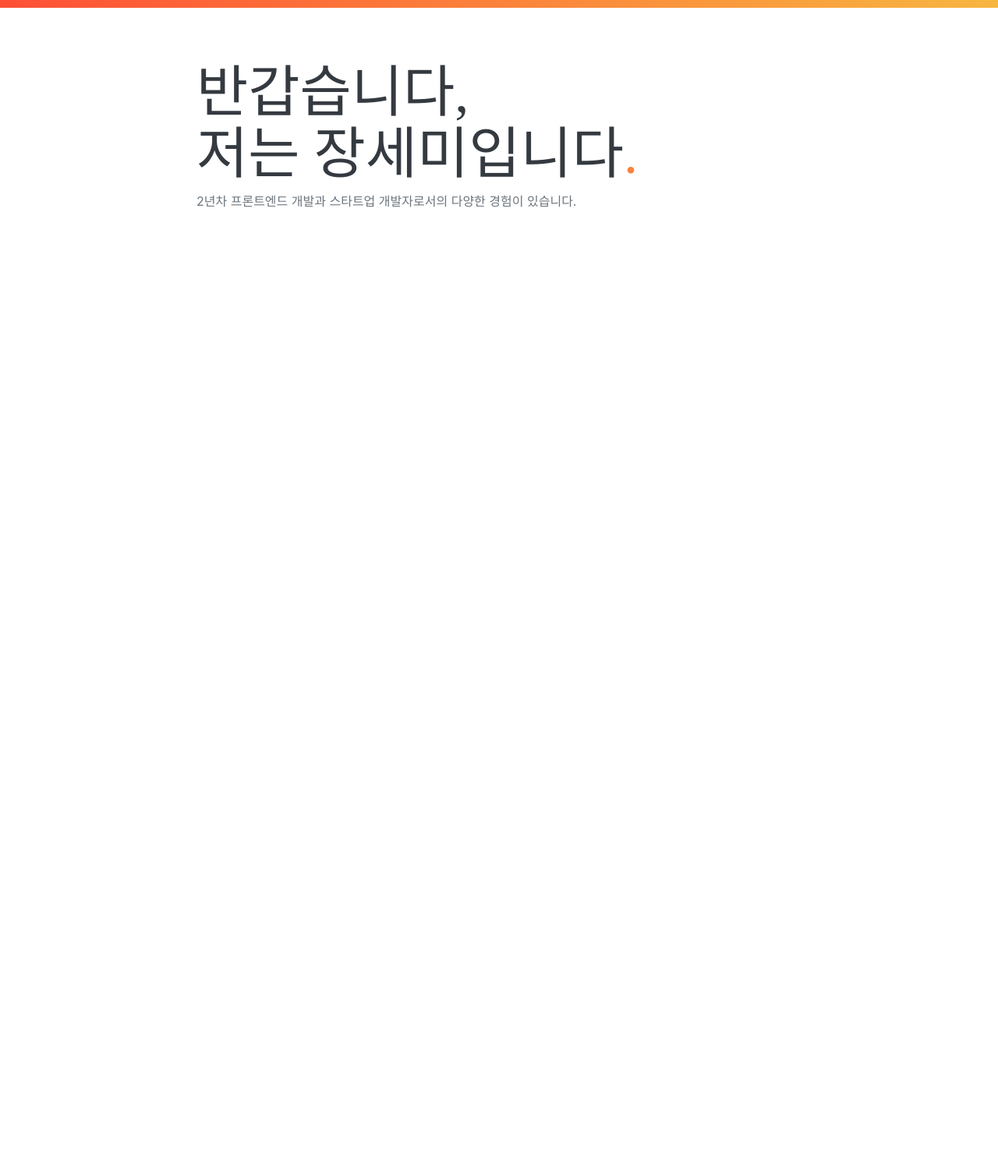
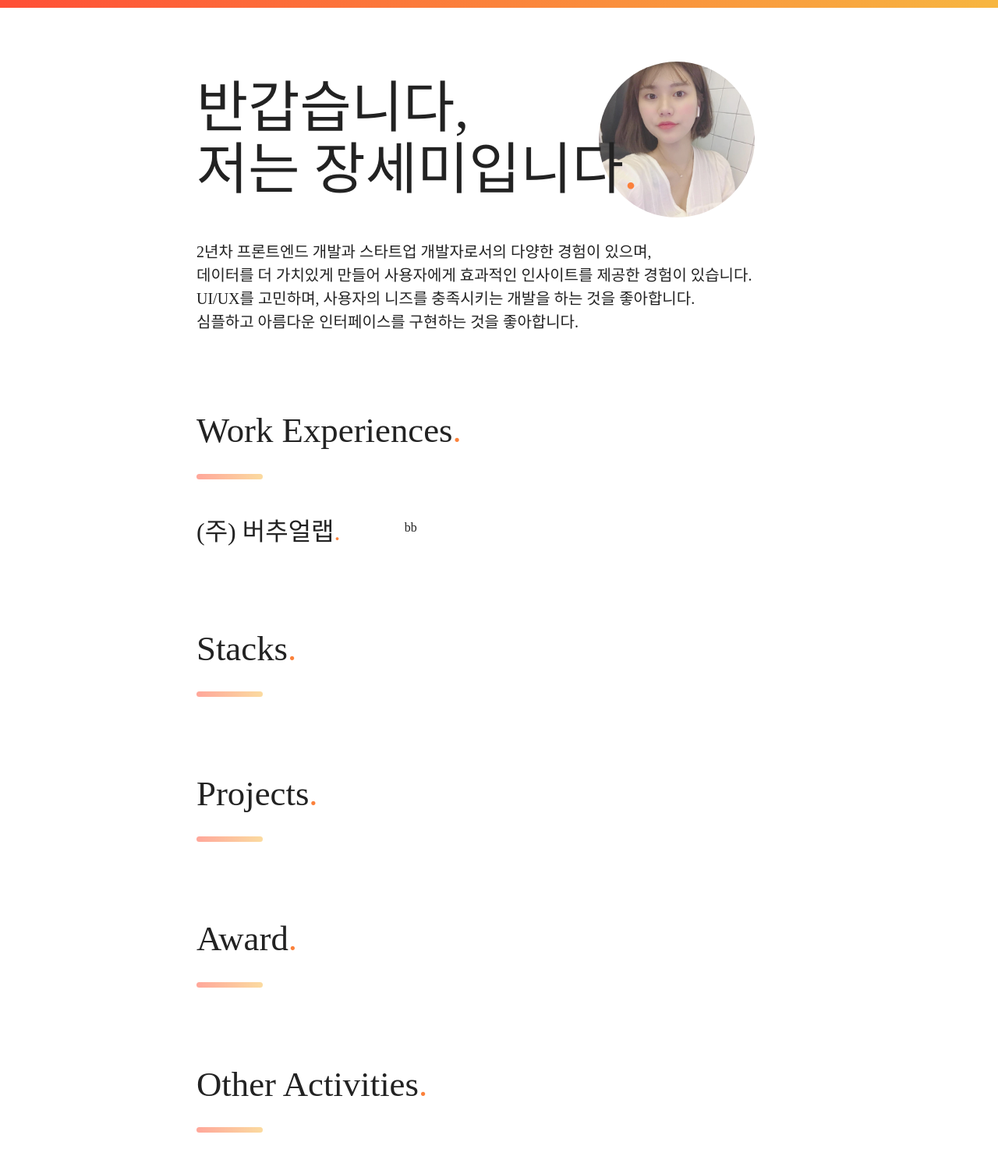
Before and after one commit to semi0510/gitsemi.github.io, a plain HTML site: page index.html in a window 1280 px wide. Shown: the whole page at 78% size. Before the commit the page ends 800 px from the top, so only its background shows below. Drawn offline with nearby package versions, Linux system fonts and the light colour scheme; a web font is replaced by a local one.

Commit message:
edit resume 0802

```diff
--- a/index.html
+++ b/index.html
@@ -26,7 +26,7 @@
                 background: linear-gradient(90deg,#ff4f36,#f7b640);
             }
             section{
-                margin-top: 80px;
+                margin: 100px 0;
             }
             .font-color{
                 color:#fb813b;
@@ -40,17 +40,74 @@
                 font-weight: normal;
                 font-style: normal;
             }
-                    </style>
+            section>p{
+                margin-top: 50px;
+                font-size: 20px;
+            }
+            .resume-profile{
+                position: absolute;
+                width: 200px;
+                height: 200px;
+                border-radius: 70%;
+                overflow: hidden;
+                opacity: 0.85;
+                /* top: 0; */
+                margin-top: -100px;
+                margin-left: -50px;
+                z-index: -4;
+            }
+            .line-color{
+                height: 7px;
+                width: 85px;
+                opacity: 0.5;
+                /* background: #000; */
+                background: linear-gradient(90deg,#ff4f36,#f7b640);
+                border-radius: 10px;
+                margin: 30px 0 50px;
+            }
+        </style>
     </head>
     <body>
         <div class="container">
             <section id="resume-01">
                 <h1>
                     반갑습니다, <br>저는 장세미입니다<span class="font-color">.</span>
+                    <span>
+                        <img class="resume-profile" src="assets/img/semi_profile.jpg" alt="..." />
+                    </span>
                 </h1>
                 <p>
-                   2년차 프론트엔드 개발과 스타트업 개발자로서의 다양한 경험이 있습니다.
+                   2년차 프론트엔드 개발과 스타트업 개발자로서의 다양한 경험이 있으며, <br/>
+                   데이터를 더 가치있게 만들어 사용자에게 효과적인 인사이트를 제공한 경험이 있습니다. <br/>
+                   UI/UX를 고민하며, 사용자의 니즈를 충족시키는 개발을 하는 것을 좋아합니다.<br/>
+                   심플하고 아름다운 인터페이스를 구현하는 것을 좋아합니다.
                 </p>
+            </section>
+            <section id="resume-work-experience">
+                <h2>Work Experiences<span class="font-color">.</span></h2>
+                <div class="line-color"></div>
+                <div class="row">
+                    <div class="col-4">
+                        <h3>(주) 버추얼랩<span class="font-color">.</span></h3>
+                    </div>
+                    <div class="col-8">bb</div>
+                </div>
+            </section>
+            <section id="resume-stack">
+                <h2>Stacks<span class="font-color">.</span></h2>
+                <div class="line-color"></div>
+            </section>
+            <section id="resume-project">
+                <h2>Projects<span class="font-color">.</span></h2>
+                <div class="line-color"></div>
+            </section>
+            <section id="resume-award">
+                <h2>Award<span class="font-color">.</span></h2>
+                <div class="line-color"></div>
+            </section>
+            <section id="resume-others">
+                <h2>Other Activities<span class="font-color">.</span></h2>
+                <div class="line-color"></div>
             </section>
         </div>
         <!-- Page Content
```
Also changed, not shown: css/styles.css.
